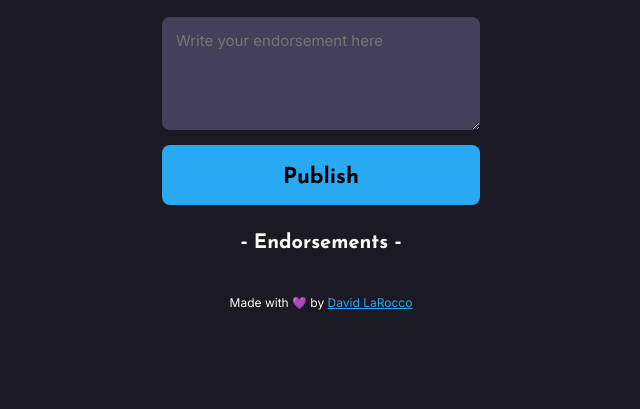
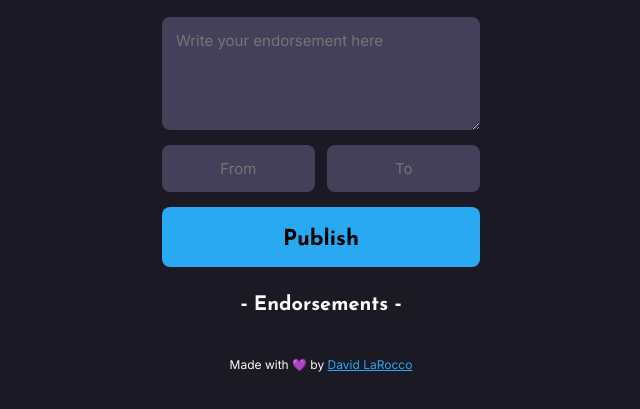
Before and after one commit to harrekki/watc-endorsements, a plain HTML site: page index.html in a window 1280 px wide. Shown: the part 185-594 px from the top of the page, without its empty margins (319-959 px from the left). Drawn offline with Linux system fonts and the light colour scheme; no server answers.

Commit message:
add to and from fields to UI

```diff
--- a/index.html
+++ b/index.html
@@ -24,7 +24,7 @@
         <h1 class="title">We Are the Champions</h1>
     </header>
     <main>
-        <section class="form-wrapper">
+        <section class="form">
             <textarea
                 name="endorse-field"
                 id="endorse-field"
@@ -32,6 +32,10 @@
                 rows="10"
                 placeholder="Write your endorsement here"
             ></textarea>
+            <div class="input-wrapper">
+                <input type="text" name="from" id="from-field" placeholder="From" />
+                <input type="text" name="to" id="to-field" placeholder="To" />
+            </div>
             <button
                 class="publish-btn"
                 id="publish-btn"
--- a/scss/components/_form.scss
+++ b/scss/components/_form.scss
@@ -1,14 +1,23 @@
 @use '../util/' as u;
 
-textarea {
+textarea, input {
     background-color: var(--input-bg-color);
-    color: var(--input-text-color);
+    color: var(--white);
     font-size: u.rem(15);
-    width: 100%;
-    height: u.em(120);
     padding: u.em(15);
     border: none;
     border-radius: 8px;
+
+}
+
+textarea {
+    width: 100%;
+    height: u.em(120);
+}
+
+input {
+    text-align: center;
+    max-width: 48%;
 }
 
 button {
--- a/scss/layout/_layout.scss
+++ b/scss/layout/_layout.scss
@@ -15,10 +15,16 @@ main {
     padding: 0 u.em(36);
 }
 
-.form-wrapper {
+.form {
     display: flex;
     flex-direction: column;
     gap: u.em(15);
+}
+
+.input-wrapper {
+    display: flex;
+    justify-content: space-between;
+    gap: u.rem(10);
 }
 
 #endorsements-wrapper {
```
Also changed, not shown: dist/css/main.css, 1 other file.
